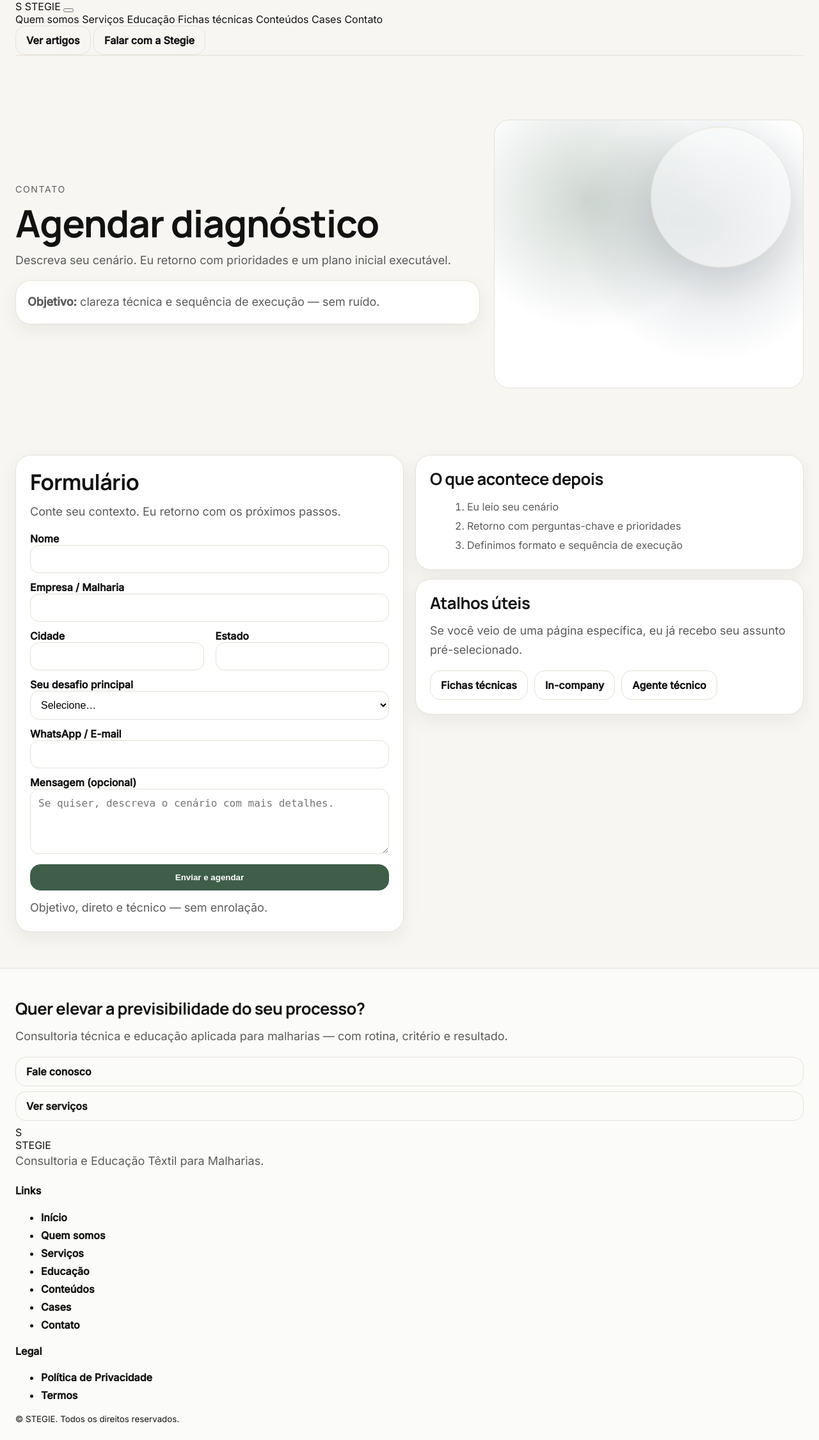
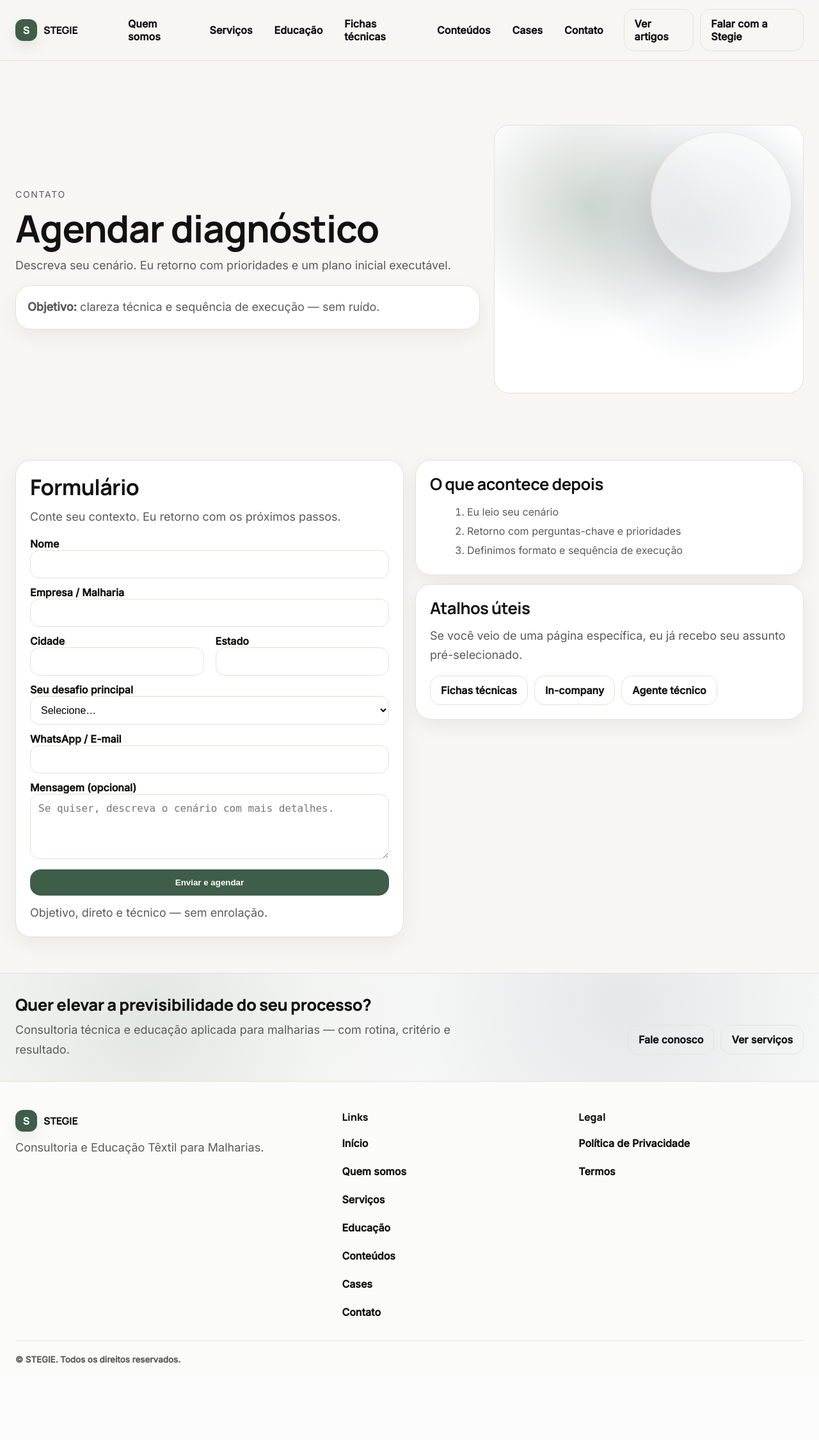
Before and after one commit to AdminAcheTece/stegie-hub-textil, a Flask app: page /contato in a window 1280 px wide. Shown: the whole page at 64% size. After the commit the page ends 2131 px from the top, so only its background shows below. Run offline with Flask 3, Linux system fonts and the light colour scheme.

Commit message:
Update stegie.css

```diff
--- a/static/css/stegie.css
+++ b/static/css/stegie.css
@@ -10,6 +10,8 @@
   --radius-lg:24px;
   --radius-md:16px;
   --shadow: 0 10px 30px rgba(18,18,18,.06);
+
+  --focus: rgba(63,94,74,.28);
 }
 
 *{ box-sizing:border-box; }
@@ -90,8 +97,10 @@ a:hover{ opacity:.92; }
   margin-bottom: 14px;
 }
 
-/* NAV */
-.nav{
+/* -------------------------------------------------
+   TOPBAR / NAVBAR (NOVO) - compatível com Parciais/navbar.html
+-------------------------------------------------- */
+.topbar{
   position: sticky;
   top: 0;
   z-index: 50;
@@ -99,6 +108,81 @@ a:hover{ opacity:.92; }
   backdrop-filter: blur(10px);
   border-bottom: 1px solid var(--border);
 }
+.topbar-inner{
+  display:flex;
+  align-items:center;
+  justify-content:space-between;
+  gap: 16px;
+  padding: 14px 0;
+}
+
+.brand{
+  display:flex;
+  align-items:center;
+  gap: 10px;
+  min-width: 150px;
+}
+.brand-mark{
+  height: 34px;
+  width: 34px;
+  border-radius: 12px;
+  display:grid;
+  place-items:center;
+  font-family: Manrope, Inter, sans-serif;
+  font-weight: 900;
+  letter-spacing: -0.02em;
+  color: #fff;
+  background: var(--primary);
+  border: 1px solid rgba(0,0,0,.02);
+  box-shadow: 0 10px 22px rgba(18,18,18,.08);
+}
+.brand-name{
+  font-family: Manrope, Inter, sans-serif;
+  font-weight: 900;
+  letter-spacing: -0.02em;
+}
+
+.nav{
+  display:flex;
+  align-items:center;
+  gap: 14px;
+}
+
+.nav-link{
+  font-weight: 800;
+  color: var(--text);
+  padding: 10px 10px;
+  border-radius: 12px;
+  transition: background .12s ease, border-color .12s ease;
+}
+.nav-link:hover{ background: rgba(255,255,255,.7); }
+
+.nav-actions{
+  display:flex;
+  align-items:center;
+  gap: 10px;
+  margin-left: 8px;
+}
+
+.nav-toggle{
+  display:none;
+  border: 1px solid var(--border);
+  background: var(--surface);
+  border-radius: 12px;
+  padding: 10px 12px;
+  cursor: pointer;
+}
+.nav-toggle:focus-visible{ outline: 3px solid var(--focus); outline-offset: 2px; }
+.nav-toggle__bar{
+  display:block;
+  width: 18px;
+  height: 2px;
+  background: var(--text);
+  border-radius: 999px;
+}
+.nav-toggle__bar + .nav-toggle__bar{ margin-top: 4px; }
+
+/* Compatibilidade com o CSS antigo (se alguma página ainda usa .nav__*) */
 .nav__inner{
   display:flex;
   align-items:center;
@@ -229,12 +315,94 @@ a:hover{ opacity:.92; }
 .modal__body{ padding: 26px; }
 .modal__placeholder{ padding: 18px; border: 1px dashed var(--border); border-radius: 18px; }
 
-/* FOOTER */
+/* -------------------------------------------------
+   FOOTER (NOVO) - compatível com Parciais/footer.html
+-------------------------------------------------- */
 .footer{
   border-top: 1px solid var(--border);
-  padding: 48px 0 24px 0;
   background: rgba(255,255,255,.55);
 }
+
+.footer-cta{
+  padding: 34px 0;
+  border-bottom: 1px solid var(--border);
+  background:
+    radial-gradient(circle at 18% 40%, rgba(63,94,74,.14), transparent 42%),
+    radial-gradient(circle at 76% 30%, rgba(15,42,61,.10), transparent 48%),
+    rgba(255,255,255,.42);
+}
+.footer-cta__inner{
+  display:flex;
+  align-items:flex-end;
+  justify-content:space-between;
+  gap: 18px;
+}
+.footer-cta__title{
+  margin:0 0 8px 0;
+  font-family: Manrope, Inter, sans-serif;
+  font-weight: 900;
+  letter-spacing: -0.02em;
+}
+.footer-cta__lead{ margin:0; max-width: 64ch; }
+.footer-cta__actions{ display:flex; gap: 10px; flex-wrap: wrap; }
+
+.footer-main{
+  padding: 44px 0 18px 0;
+  display:grid;
+  grid-template-columns: 1.4fr 1fr 1fr;
+  gap: 18px;
+}
+.footer-brand{
+  display:flex;
+  align-items:center;
+  gap: 10px;
+  margin-bottom: 10px;
+}
+.footer-brand__mark{
+  height: 34px;
+  width: 34px;
+  border-radius: 12px;
+  display:grid;
+  place-items:center;
+  font-family: Manrope, Inter, sans-serif;
+  font-weight: 900;
+  color:#fff;
+  background: var(--primary);
+  box-shadow: 0 10px 22px rgba(18,18,18,.08);
+}
+.footer-brand__name{
+  font-family: Manrope, Inter, sans-serif;
+  font-weight: 900;
+  letter-spacing: -0.02em;
+}
+.footer-title{
+  font-family: Manrope, Inter, sans-serif;
+  font-weight: 900;
+  margin: 0 0 12px 0;
+}
+.footer-links{
+  list-style:none;
+  margin:0;
+  padding:0;
+}
+.footer-links a{
+  display:block;
+  padding: 8px 0;
+  color: var(--text);
+  font-weight: 800;
+}
+.footer-links a:hover{ opacity: .88; }
+
+.footer-text{ margin:0; }
+
+.footer-bottom{
+  padding: 18px 0 24px 0;
+  border-top: 1px solid var(--border);
+  color: var(--muted);
+}
+.footer-copy{ font-weight: 700; }
+
+/* Compatibilidade com CSS antigo do footer (se alguma página ainda usa .footer__*) */
 .footer__grid{
   display:grid;
   grid-template-columns: 1.3fr 1fr 1fr 1.2fr;
```
Also changed, not shown: other parts of static/css/stegie.css (+36 -4 lines).
